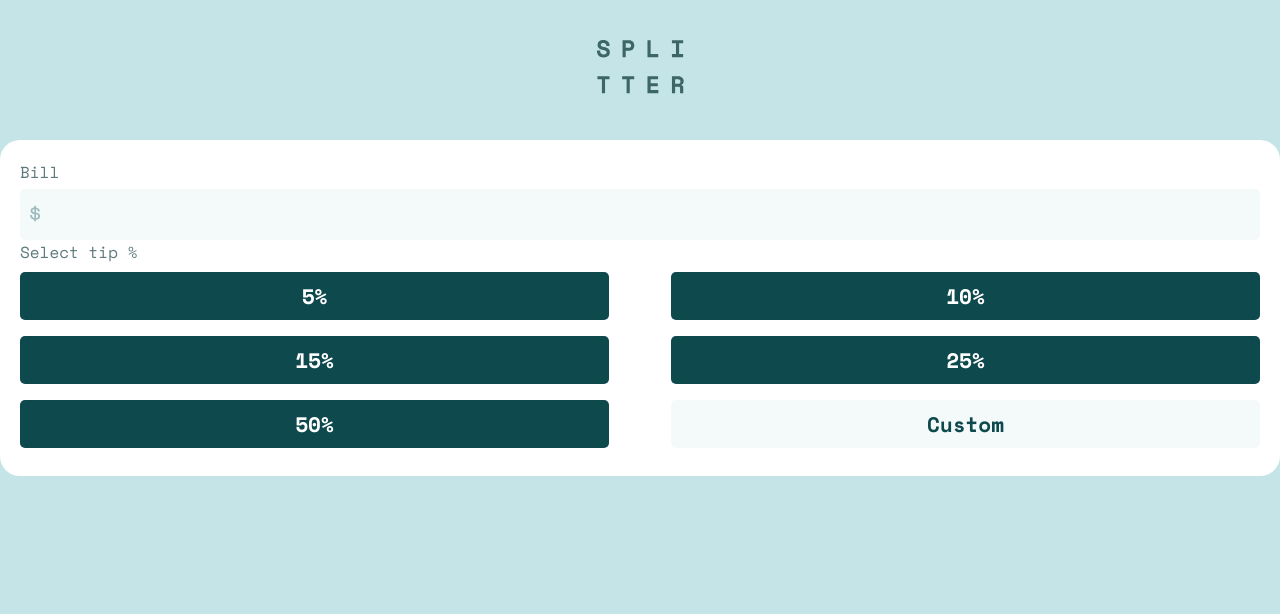
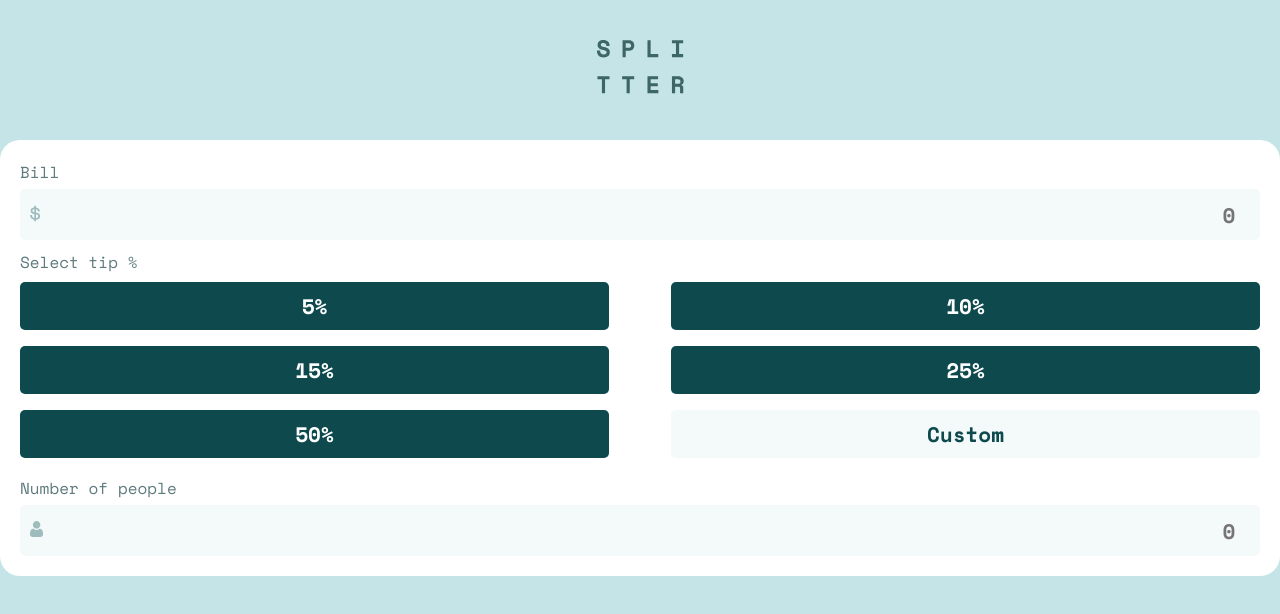
Before and after one commit to charlesgobina/tip-calculator, a React (Create React App) app: page / in a window 1280 px wide. Shown: the top 614 px of the page. Built offline with nearby package versions, Linux system fonts and the light colour scheme.

Commit message:
build people-component

```diff
--- a/src/components/Bill/Bill.js
+++ b/src/components/Bill/Bill.js
@@ -4,7 +4,7 @@ import { ReactComponent as Dollar } from '../../assets/images/icon-dollar.svg';
 const Bill = () => (
   <div className="billWrapper">
     <span>Bill</span>
-    <input className="billAmount" type="number" />
+    <input className="billAmount" placeholder="0" type="number" />
     <Dollar className="dollar" />
   </div>
 );
--- a/src/components/People/People.js
+++ b/src/components/People/People.js
@@ -0,0 +1,11 @@
+import { ReactComponent as Person } from '../../assets/images/icon-person.svg';
+
+const People = () => (
+  <div className="billWrapper">
+    <span>Number of people</span>
+    <input className="billAmount" placeholder="0" type="number" />
+    <Person className="dollar" />
+  </div>
+);
+
+export default People;
--- a/src/components/Wrapper/Wrapper.css
+++ b/src/components/Wrapper/Wrapper.css
@@ -1,4 +1,7 @@
 .lhsWrapper {
+  display: flex;
+  flex-direction: column;
+  gap: 10px;
   padding: 20px;
   background-color: #fff;
   border-radius: 20px;
--- a/src/components/Wrapper/Wrapper.js
+++ b/src/components/Wrapper/Wrapper.js
@@ -1,11 +1,13 @@
 import Bill from '../Bill/Bill';
 import Tip from '../Tip/Tip';
+import People from '../People/People';
 import './Wrapper.css';
 
 const Wrapper = () => (
   <div className="lhsWrapper">
     <Bill />
     <Tip />
+    <People />
   </div>
 );
 
```
